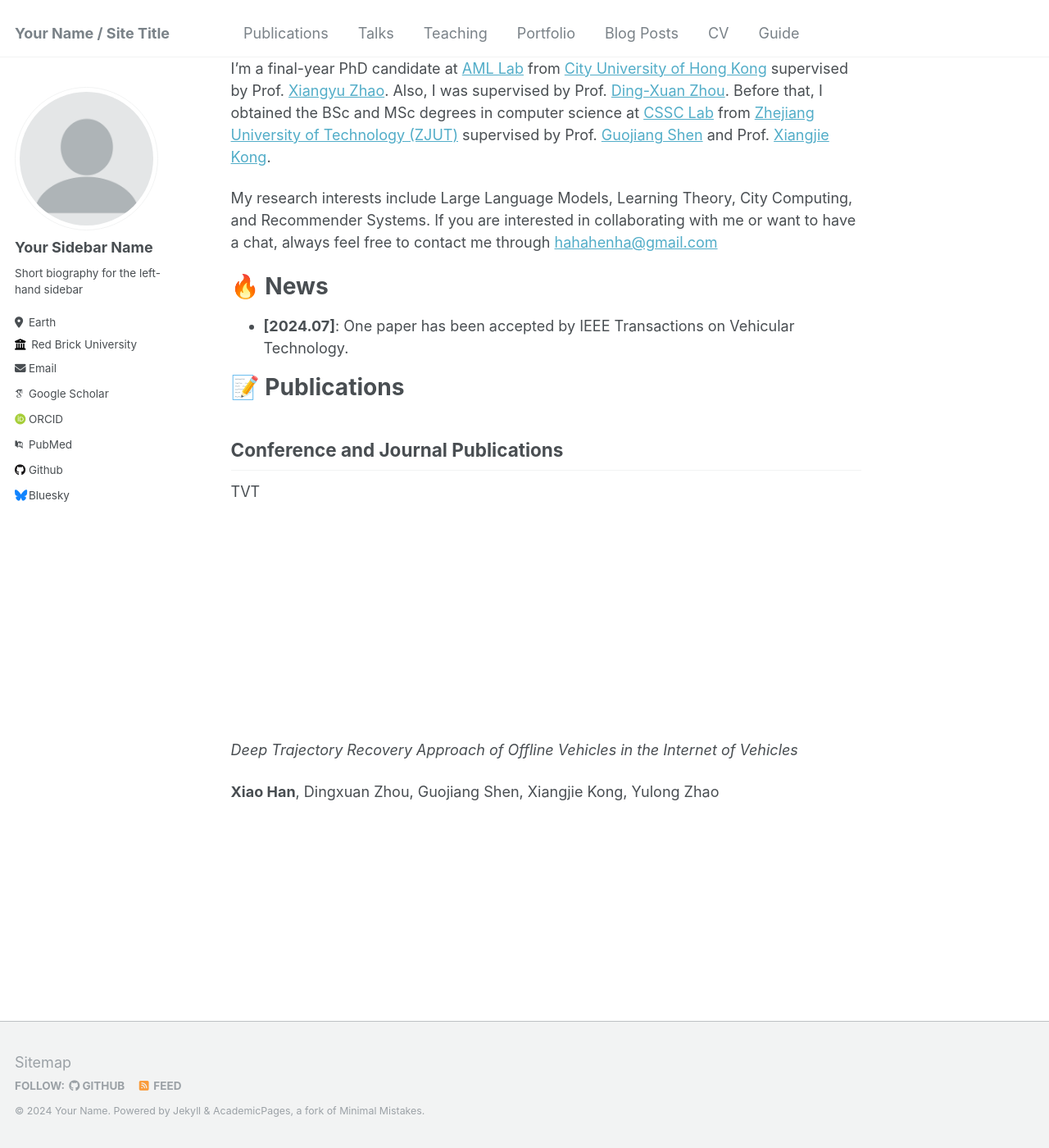
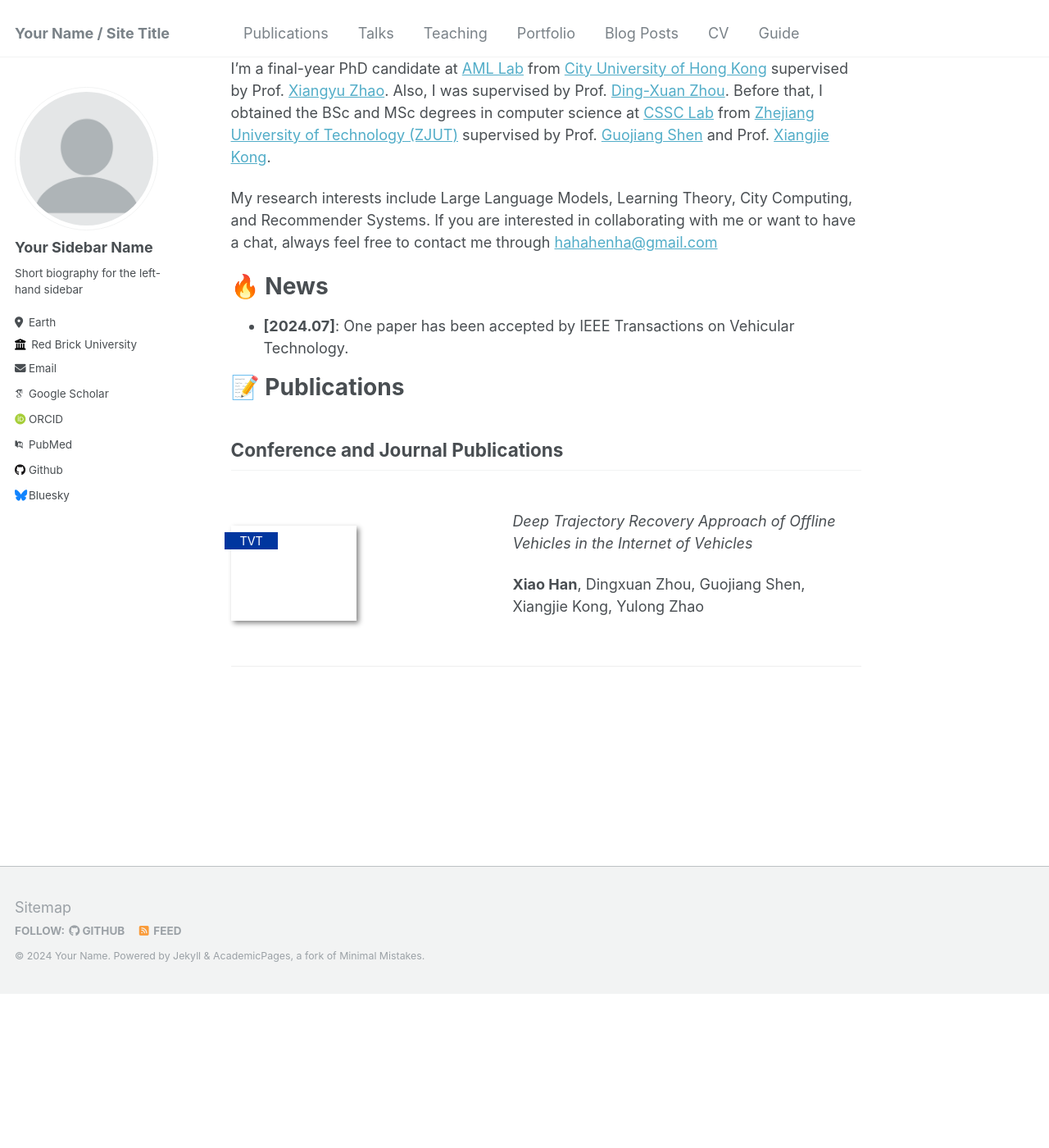
Before and after one commit to hahahenha/hahahenha.github.io, a Jekyll site: the page built from _pages/about.md, in a window 1280 px wide and 1400 px high, scrolled down 200 px. Shown: the whole window at 82% size. Built offline with Jekyll 4.4.1, drawn with Linux system fonts in a browser that asks for light colours; some web fonts are replaced; after the commit the page ends 1412 px from its top, so only the background shows below that.

Commit message:
Update main.scss

```diff
--- a/assets/css/main.scss
+++ b/assets/css/main.scss
@@ -39,3 +39,71 @@
 @import "vendor/font-awesome/brands";
 @import "vendor/magnific-popup/magnific-popup";
 @import "print";
+
+.paper-box {
+    display: flex;
+    justify-content: left;
+    align-items: center;
+    flex-direction: row;
+    flex-wrap: wrap;
+    border-bottom: 1px #efefef solid;
+    padding: 2em 0 2em 0;
+
+
+    .paper-box-image{
+        justify-content: center;
+        display: flex;
+        width: 100%;
+        order: 2;
+        img {
+            max-width: 400px;
+            box-shadow: 3px 3px 6px #888;
+            object-fit: cover;
+        }
+    }
+
+    .paper-box-text{
+        max-width: 100%;
+        order: 1;
+    }
+
+    @include breakpoint($medium) {
+        .paper-box-image{
+            justify-content: left;
+            min-width: 200px;
+            max-width: 40%;
+            order: 1;
+        }
+
+        .paper-box-text{
+            justify-content: left;
+            padding-left: 2em;
+            max-width: 60%;
+            order: 2;
+        }
+
+    }
+
+
+}
+
+$scroll_offset : 2em;
+h1:before, .anchor:before {
+    content: '';
+    display: block;
+    position: relative;
+    width: 0;
+    height: $scroll_offset;
+    margin-top: -$scroll_offset;
+}
+
+.badge {
+    padding-left: 1rem;
+    padding-right: 1rem;
+    position: absolute;
+    margin-top: .5em;
+    margin-left: -.5em;
+    color: white;
+    background-color: #00369f;
+    font-size: .8em;
+}
```
